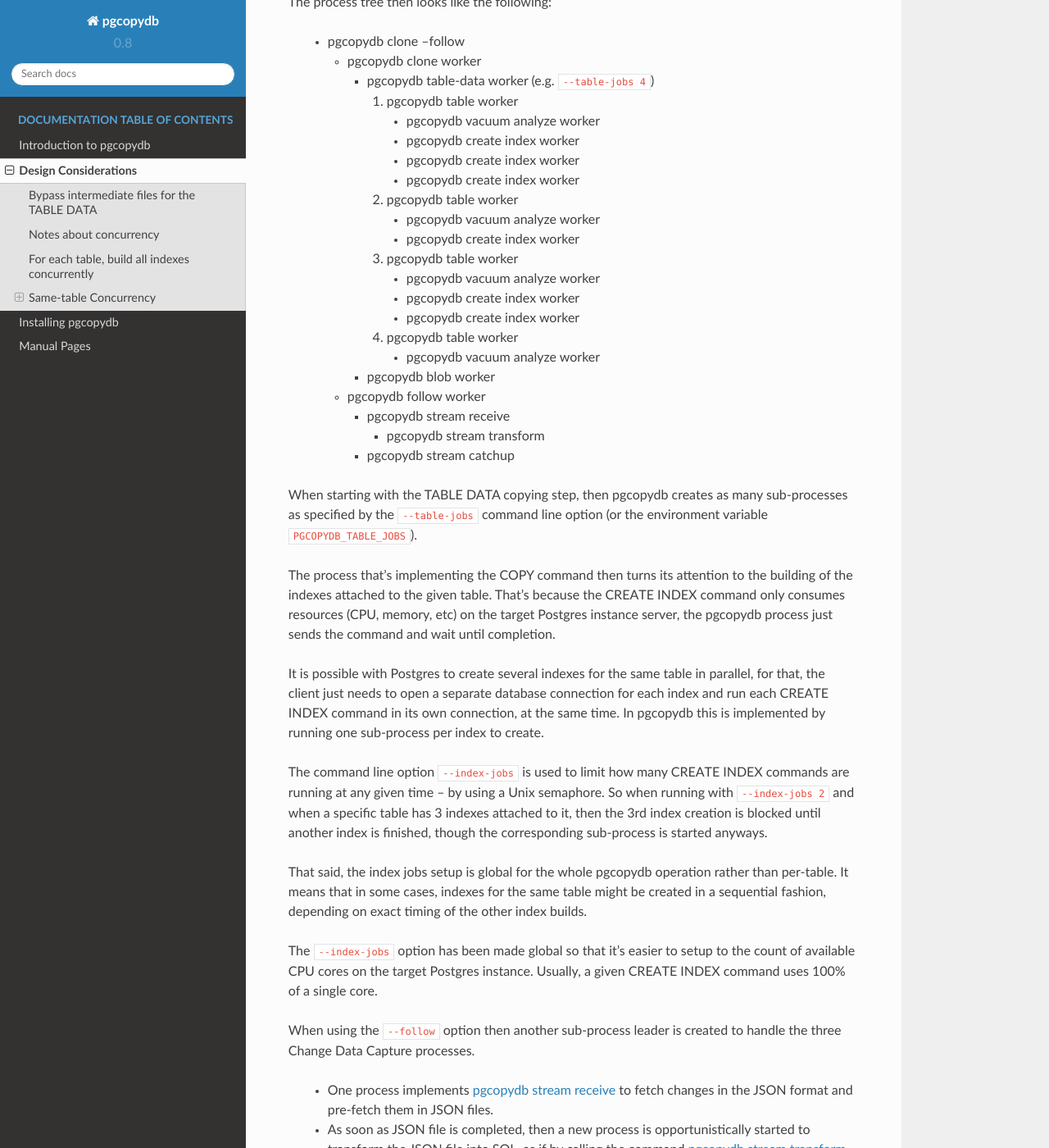
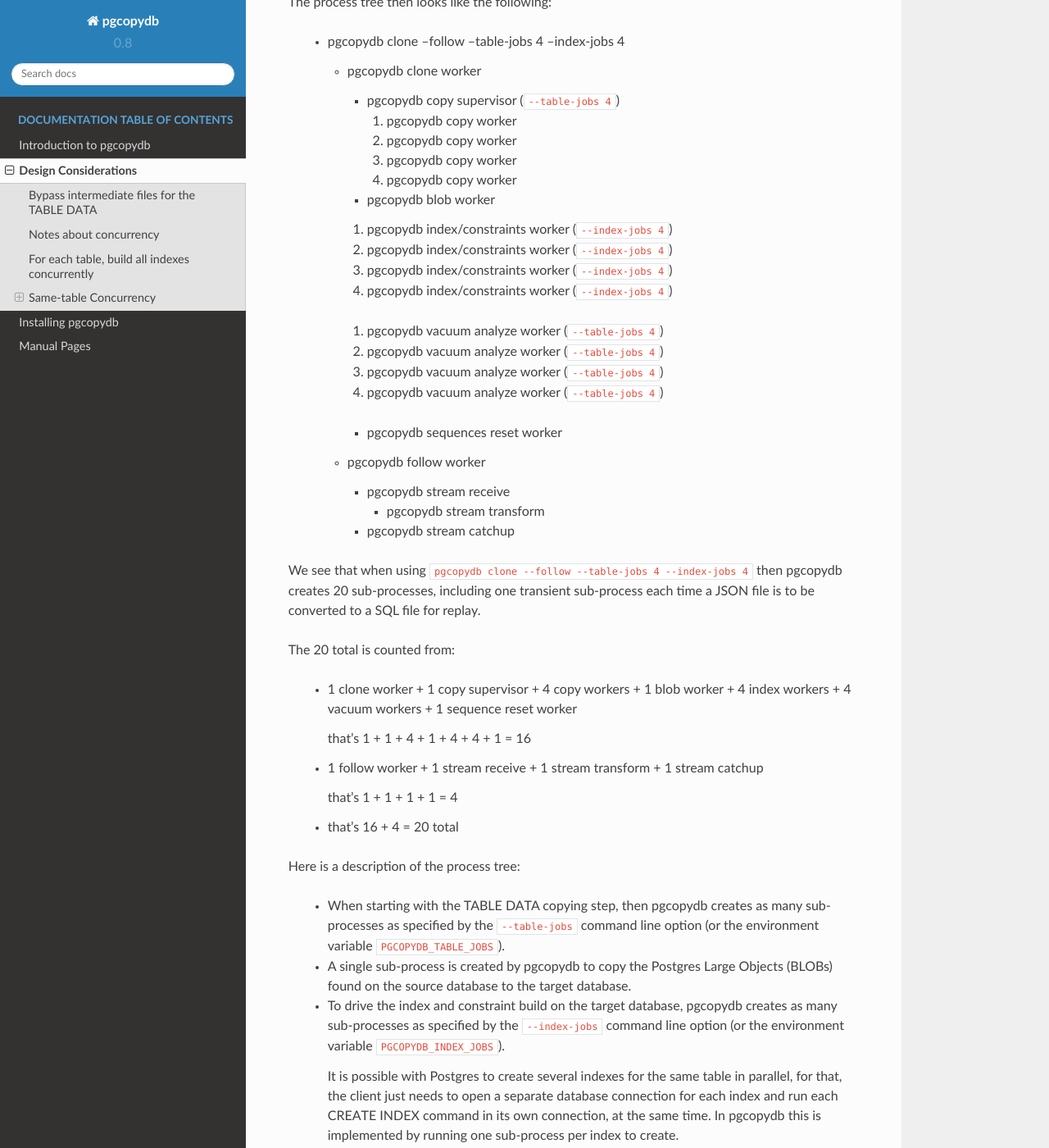
Before and after one commit to dimitri/pgcopydb, a Sphinx documentation site: the page built from docs/design.rst, in a window 1280 px wide and 1400 px high, scrolled down 988 px. Shown: the whole window at 82% size. Built offline with Sphinx 7.4.7 and the Read the Docs theme 2.0.0, drawn with Linux system fonts in a browser that asks for light colours; some of the changed text lies outside the part shown.

Commit message:
Update docs for the new concurrency handling of pgcopydb.

```diff
--- a/docs/design.rst
+++ b/docs/design.rst
@@ -53,41 +53,39 @@ sub-processes that each handle a part of the work.
 
 The process tree then looks like the following:
 
- * pgcopydb clone --follow
+ * pgcopydb clone --follow --table-jobs 4 --index-jobs 4
 
    * pgcopydb clone worker
 
-     * pgcopydb table-data worker (e.g. ``--table-jobs 4``)
+     * pgcopydb copy supervisor (``--table-jobs 4``)
 
-       #. pgcopydb table worker
+       #. pgcopydb copy worker
 
-          * pgcopydb vacuum analyze worker
+       #. pgcopydb copy worker
 
-          * pgcopydb create index worker
+       #. pgcopydb copy worker
 
-          * pgcopydb create index worker
-
-          * pgcopydb create index worker
-
-       #. pgcopydb table worker
-
-          * pgcopydb vacuum analyze worker
-
-          * pgcopydb create index worker
-
-       #. pgcopydb table worker
-
-          * pgcopydb vacuum analyze worker
-
-          * pgcopydb create index worker
-
-          * pgcopydb create index worker
-
-       #. pgcopydb table worker
-
-          * pgcopydb vacuum analyze worker
+       #. pgcopydb copy worker
 
      * pgcopydb blob worker
+
+     1. pgcopydb index/constraints worker (``--index-jobs 4``)
+
+     2. pgcopydb index/constraints worker (``--index-jobs 4``)
+
+     3. pgcopydb index/constraints worker (``--index-jobs 4``)
+
+     4. pgcopydb index/constraints worker (``--index-jobs 4``)
+
+     1. pgcopydb vacuum analyze worker (``--table-jobs 4``)
+
+     2. pgcopydb vacuum analyze worker (``--table-jobs 4``)
+
+     3. pgcopydb vacuum analyze worker (``--table-jobs 4``)
+
+     4. pgcopydb vacuum analyze worker (``--table-jobs 4``)
+
+     * pgcopydb sequences reset worker
 
    * pgcopydb follow worker
 
@@ -97,52 +95,71 @@ The process tree then looks like the following:
 
      * pgcopydb stream catchup
 
+We see that when using ``pgcopydb clone --follow --table-jobs 4 --index-jobs
+4`` then pgcopydb creates 20 sub-processes, including one transient
+sub-process each time a JSON file is to be converted to a SQL file for
+replay.
 
-When starting with the TABLE DATA copying step, then pgcopydb creates as
-many sub-processes as specified by the ``--table-jobs`` command line option
-(or the environment variable ``PGCOPYDB_TABLE_JOBS``).
+The 20 total is counted from:
 
-The process that's implementing the COPY command then turns its attention to
-the building of the indexes attached to the given table. That's because the
-CREATE INDEX command only consumes resources (CPU, memory, etc) on the
-target Postgres instance server, the pgcopydb process just sends the command
-and wait until completion.
+ - 1 clone worker + 1 copy supervisor + 4 copy workers + 1 blob worker + 4
+   index workers + 4 vacuum workers + 1 sequence reset worker
 
-It is possible with Postgres to create several indexes for the same table in
-parallel, for that, the client just needs to open a separate database
-connection for each index and run each CREATE INDEX command in its own
-connection, at the same time. In pgcopydb this is implemented by running one
-sub-process per index to create.
+   that's 1 + 1 + 4 + 1 + 4 + 4 + 1 = 16
 
-The command line option ``--index-jobs`` is used to limit how many CREATE
-INDEX commands are running at any given time -- by using a Unix semaphore.
-So when running with ``--index-jobs 2`` and when a specific table has 3
-indexes attached to it, then the 3rd index creation is blocked until another
-index is finished, though the corresponding sub-process is started anyways.
+ - 1 follow worker + 1 stream receive + 1 stream transform + 1 stream catchup
 
-That said, the index jobs setup is global for the whole pgcopydb operation
-rather than per-table. It means that in some cases, indexes for the same
-table might be created in a sequential fashion, depending on exact timing of
-the other index builds.
+   that's 1 + 1 + 1 + 1 = 4
 
-The ``--index-jobs`` option has been made global so that it's easier to
-setup to the count of available CPU cores on the target Postgres instance.
-Usually, a given CREATE INDEX command uses 100% of a single core.
+ - that's 16 + 4 = 20 total
 
-When using the ``--follow`` option then another sub-process leader is
-created to handle the three Change Data Capture processes.
+Here is a description of the process tree:
 
-  - One process implements :ref:`pgcopydb_stream_receive` to fetch changes
-    in the JSON format and pre-fetch them in JSON files.
+ * When starting with the TABLE DATA copying step, then pgcopydb creates as
+   many sub-processes as specified by the ``--table-jobs`` command line
+   option (or the environment variable ``PGCOPYDB_TABLE_JOBS``).
 
-  - As soon as JSON file is completed, then a new process is
-    opportunistically started to transform the JSON file into SQL, as if by
-    calling the command :ref:`pgcopydb_stream_transform`.
+ * A single sub-process is created by pgcopydb to copy the Postgres Large
+   Objects (BLOBs) found on the source database to the target database.
 
-  - Another process implements :ref:`pgcopydb_stream_catchup` to apply SQL
-    changes to the target Postgres instance. This process loops over
-    querying the pgcopydb sentinel table until the apply mode has been
-    enabled, and then loops over the SQL files and run the queries from them.
+ * To drive the index and constraint build on the target database, pgcopydb
+   creates as many sub-processes as specified by the ``--index-jobs``
+   command line option (or the environment variable
+   ``PGCOPYDB_INDEX_JOBS``).
+
+   It is possible with Postgres to create several indexes for the same table
+   in parallel, for that, the client just needs to open a separate database
+   connection for each index and run each CREATE INDEX command in its own
+   connection, at the same time. In pgcopydb this is implemented by running
+   one sub-process per index to create.
+
+   The ``--index-jobs`` option is global for the whole operation, so that
+   it's easier to setup to the count of available CPU cores on the target
+   Postgres instance. Usually, a given CREATE INDEX command uses 100% of a
+   single core.
+
+ * To drive the VACUUM ANALYZE workload on the target database pgcopydb
+   creates as many sub-processes as specified by the ``--table-jobs``
+   command line option.
+
+ * To reset sequences in parallel to COPYing the table data, pgcopydb
+   creates a single dedicated sub-process.
+
+ * When using the ``--follow`` option then another sub-process leader is
+   created to handle the three Change Data Capture processes.
+
+    - One process implements :ref:`pgcopydb_stream_receive` to fetch changes
+      in the JSON format and pre-fetch them in JSON files.
+
+    - As soon as JSON file is completed, then a new process is
+      opportunistically started to transform the JSON file into SQL, as if
+      by calling the command :ref:`pgcopydb_stream_transform`.
+
+    - Another process implements :ref:`pgcopydb_stream_catchup` to apply SQL
+      changes to the target Postgres instance. This process loops over
+      querying the pgcopydb sentinel table until the apply mode has been
+      enabled, and then loops over the SQL files and run the queries from
+      them.
 
 .. _index_concurrency:
 
```
Also changed, not shown: docs/ref/pgcopydb_clone.rst (+33 -21 lines), 5 other files.
